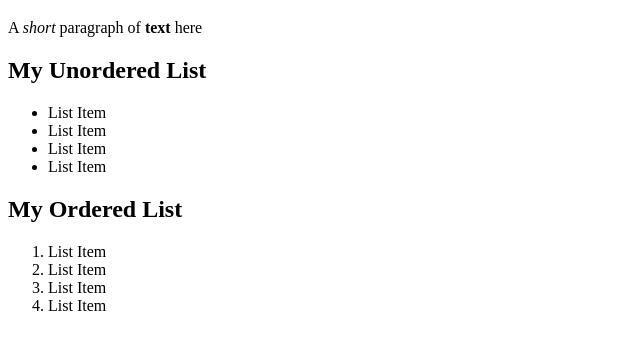
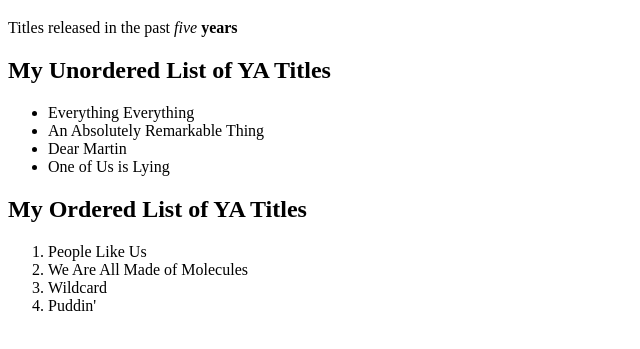
Before and after one commit to mahjabeensyed/lis753-exercises, a plain HTML site: page index.html in a window 1280 px wide. Shown: the part 61-410 px from the top of the page, without its empty margins (0-640 px from the left). Drawn offline with Linux system fonts and the light colour scheme.

Commit message:
Update index.html

```diff
--- a/index.html
+++ b/index.html
@@ -5,20 +5,20 @@
   </head>
   <body>
     <h1>Exercise 02: Homepage</h1>
-    <p>A <em>short</em> paragraph of <strong>text</strong> here</p>
-    <h2>My Unordered List</h2>
+    <p>Titles released in the past <em>five</em> <strong>years</strong></p>
+    <h2>My Unordered List of YA Titles</h2>
     <ul>
-      <li>List Item</li>
-      <li>List Item</li>
-      <li>List Item</li>
-      <li>List Item</li>
+      <li>Everything Everything</li>
+      <li>An Absolutely Remarkable Thing</li>
+      <li>Dear Martin</li>
+      <li>One of Us is Lying</li>
     </ul>
-    <h2>My Ordered List</h2>
+    <h2>My Ordered List of YA Titles</h2>
     <ol>
-      <li>List Item</li>
-      <li>List Item</li>
-      <li>List Item</li>
-      <li>List Item</li>
+      <li>People Like Us</li>
+      <li>We Are All Made of Molecules</li>
+      <li>Wildcard</li>
+      <li>Puddin'</li>
     </ol>
   </body>
 </html>
```
